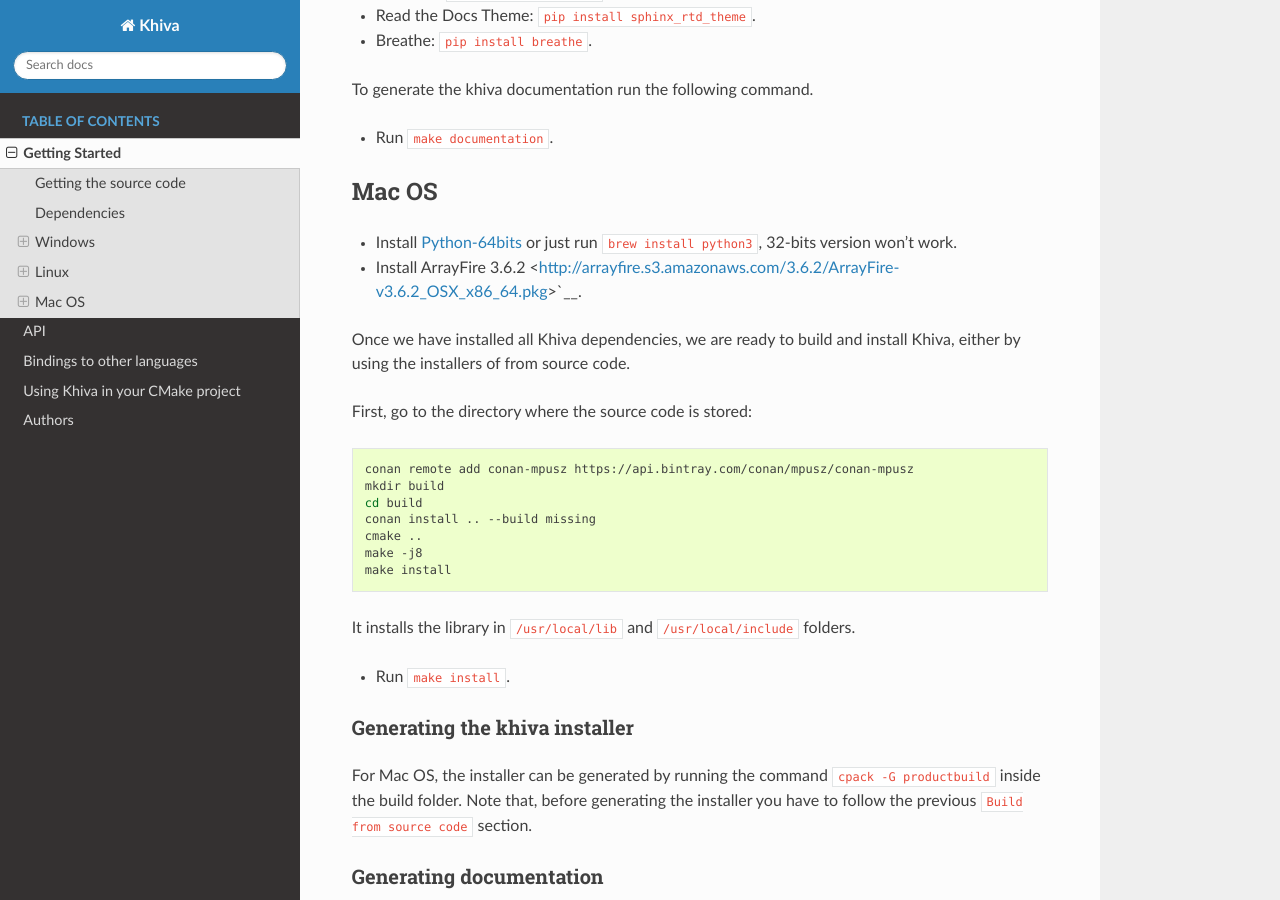
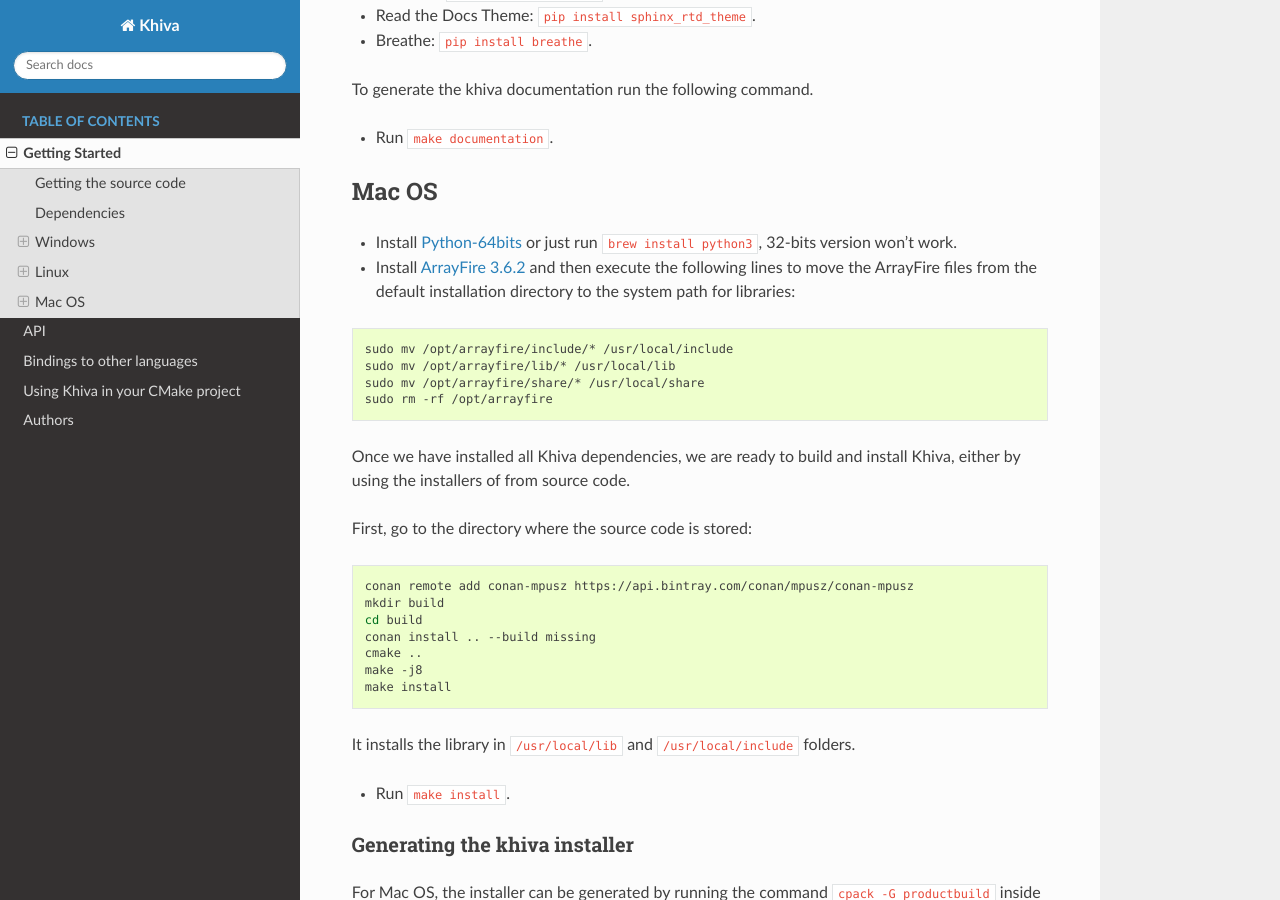
Before and after one commit to shapelets/khiva, a Sphinx documentation site: the page built from doc/sphinx/source/gettingStarted.rst, in a window 1280 px wide and 900 px high, scrolled down 3945 px. Built offline with Sphinx 7.4.7 and the Read the Docs theme 2.0.0, drawn with Linux system fonts in a browser that asks for light colours.

```diff
--- a/doc/sphinx/source/gettingStarted.rst
+++ b/doc/sphinx/source/gettingStarted.rst
@@ -207,7 +207,14 @@
 ^^^^^^^^^^^^^
 
 - Install `Python-64bits <https://www.python.org/downloads>`__ or just run ``brew install python3``, 32-bits version won't work.
-- Install ArrayFire 3.6.2 <http://arrayfire.s3.amazonaws.com/3.6.2/ArrayFire-v3.6.2_OSX_x86_64.pkg>`__.
+- Install `ArrayFire 3.6.2 <http://arrayfire.s3.amazonaws.com/3.6.2/ArrayFire-v3.6.2_OSX_x86_64.pkg>`__ and then execute the following lines to move the ArrayFire files from the default installation directory to the system path for libraries:
+
+.. code-block:: bash
+
+    sudo mv /opt/arrayfire/include/* /usr/local/include
+    sudo mv /opt/arrayfire/lib/* /usr/local/lib
+    sudo mv /opt/arrayfire/share/* /usr/local/share
+    sudo rm -rf /opt/arrayfire
 
 Once we have installed all Khiva dependencies, we are ready to build and install Khiva, either by using the installers of from source code.
 
```
Also changed, not shown: doc/markdown/INSTALLATION.md (+8 -1 lines), 1 other file.
